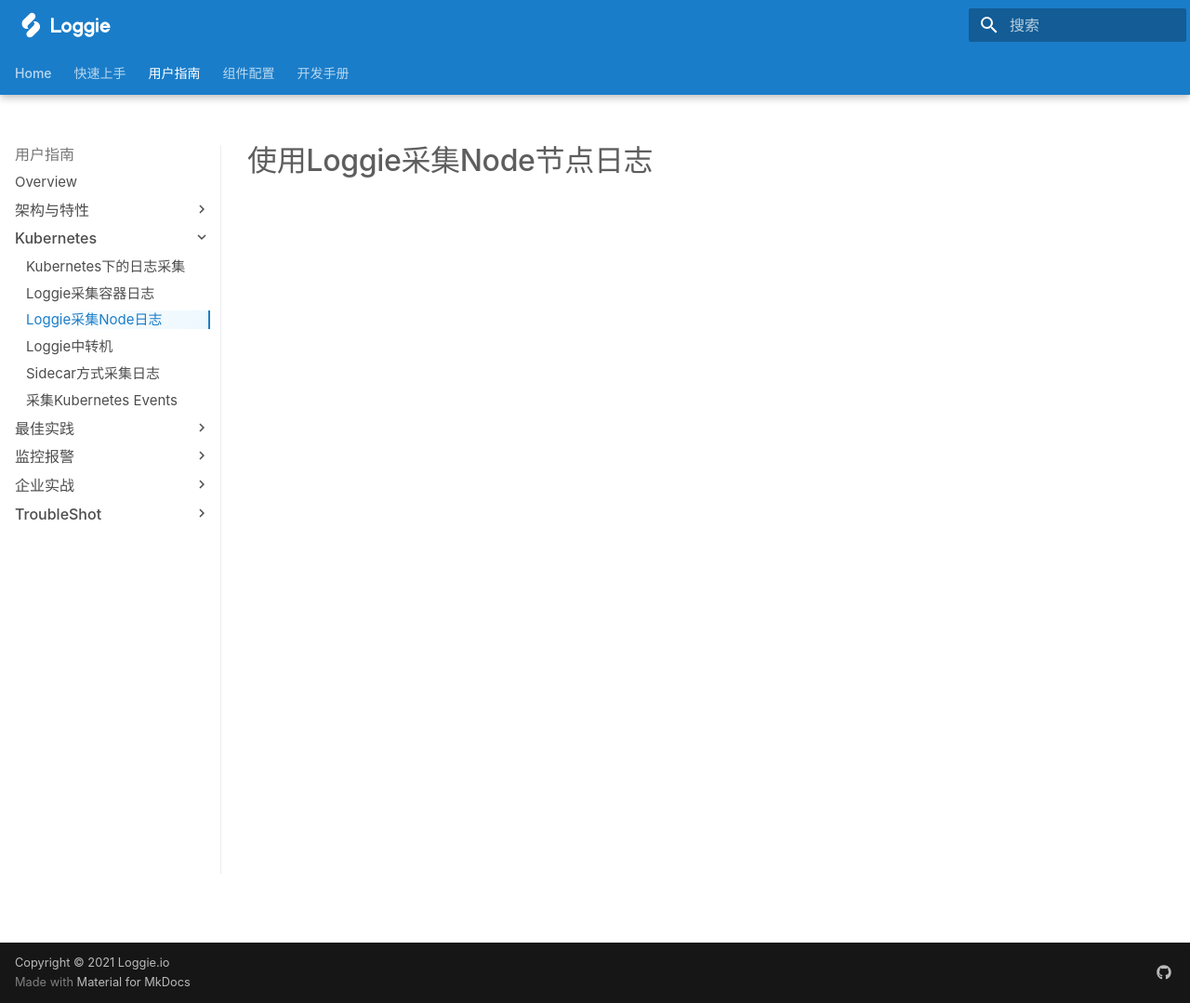
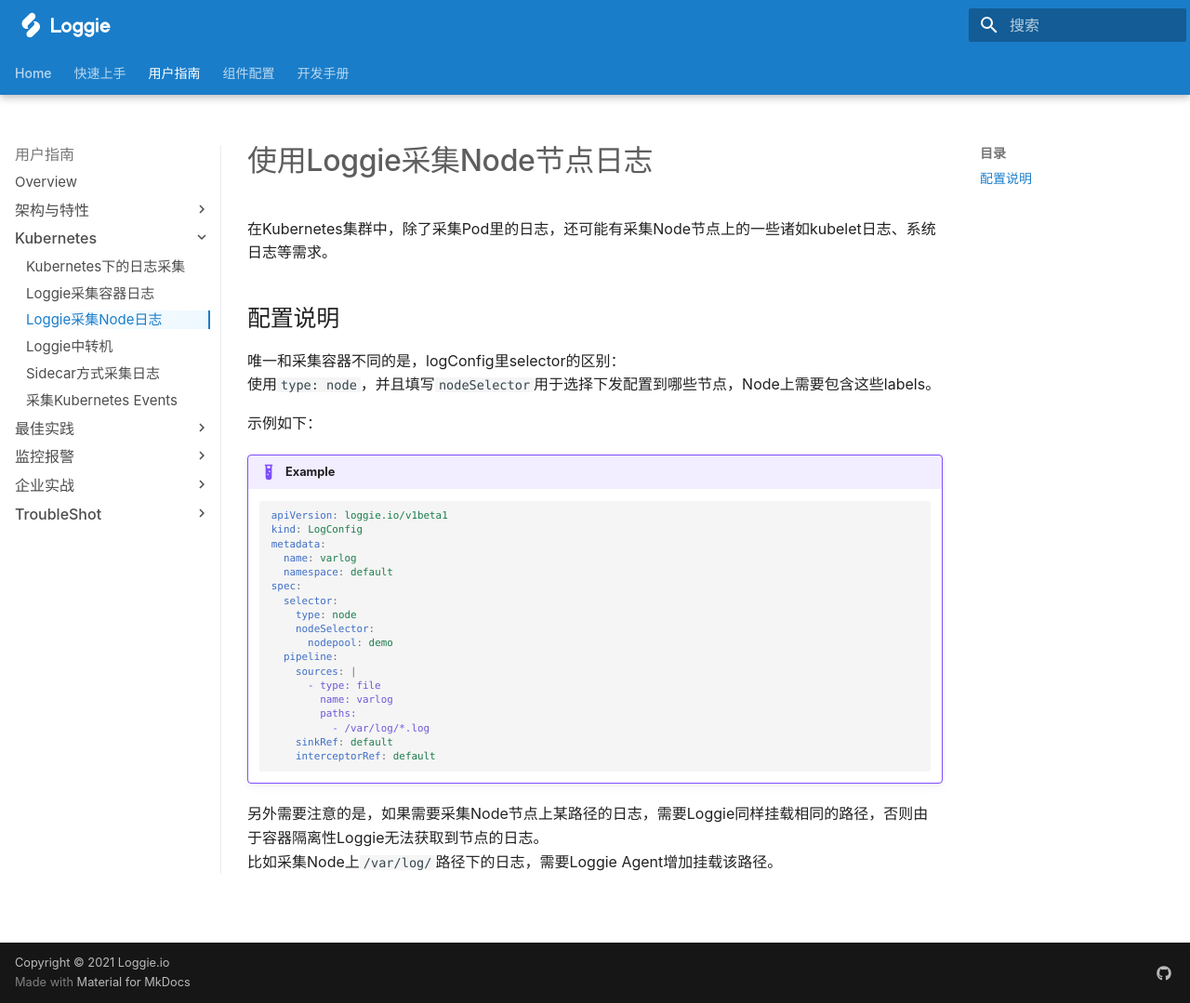
Before and after one commit to loggie-io/docs, an MkDocs documentation site: the page built from docs/user-guide/use-in-kubernetes/collect-node-logs.md, in a window 1280 px wide and 1079 px high. Shown: the whole window at 93% size. Built offline with MkDocs 1.6.1 and Material for MkDocs 9.7.7, drawn with Linux system fonts in a browser that asks for light colours; some web fonts are replaced.

Commit message:
Feat: add node logs doc (#9)

````diff
--- a/docs/user-guide/use-in-kubernetes/collect-node-logs.md
+++ b/docs/user-guide/use-in-kubernetes/collect-node-logs.md
@@ -1 +1,34 @@
 # 使用Loggie采集Node节点日志
+
+在Kubernetes集群中，除了采集Pod里的日志，还可能有采集Node节点上的一些诸如kubelet日志、系统日志等需求。
+
+
+## 配置说明
+唯一和采集容器不同的是，logConfig里selector的区别：
+使用`type: node`，并且填写`nodeSelector`用于选择下发配置到哪些节点，Node上需要包含这些labels。
+
+示例如下：
+!!! example
+    ```yaml
+    apiVersion: loggie.io/v1beta1
+    kind: LogConfig
+    metadata:
+      name: varlog
+      namespace: default
+    spec:
+      selector:
+        type: node
+        nodeSelector:
+          nodepool: demo
+      pipeline:
+        sources: |
+          - type: file
+            name: varlog
+            paths:
+              - /var/log/*.log
+        sinkRef: default
+        interceptorRef: default
+    ```
+
+另外需要注意的是，如果需要采集Node节点上某路径的日志，需要Loggie同样挂载相同的路径，否则由于容器隔离性Loggie无法获取到节点的日志。
+比如采集Node上`/var/log/`路径下的日志，需要Loggie Agent增加挂载该路径。
````
